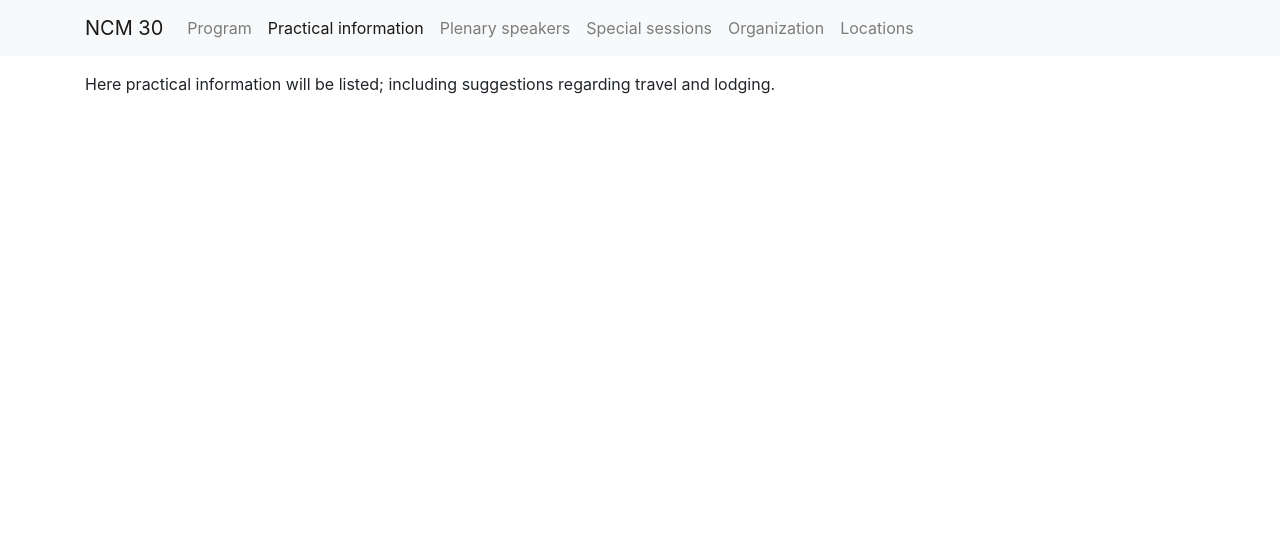
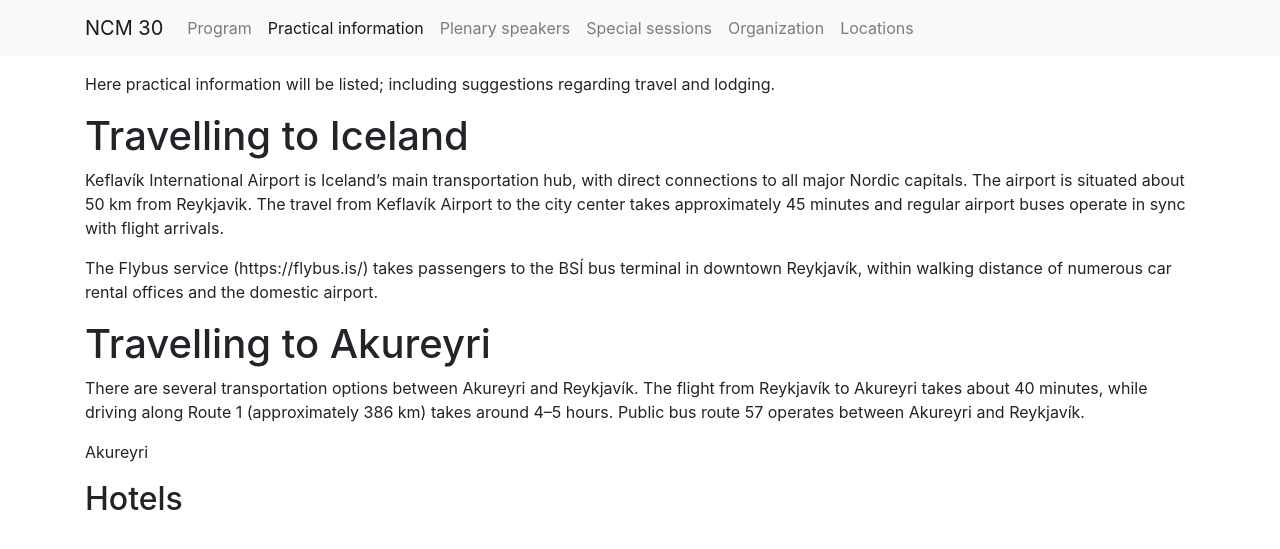
Before and after one commit to IslenskaStaerdfraedafelagid/ncm30-website, a Jekyll site: the page built from info/index.md, in a window 1280 px wide. Shown: the top 549 px of the page. Built offline with Jekyll 4.4.1, drawn with Linux system fonts in a browser that asks for light colours.

Commit message:
Update index.md

```diff
--- a/info/index.md
+++ b/info/index.md
@@ -3,3 +3,19 @@ layout: default
 ---
 
 Here practical information will be listed; including suggestions regarding travel and lodging.
+
+# Travelling to Iceland
+
+Keflavík International Airport is Iceland's main transportation hub, with direct connections to all major Nordic capitals.
+The airport is situated about 50 km from Reykjavik. The travel from Keflavík Airport to the city center takes approximately 45 minutes and regular airport buses operate in sync with flight arrivals.
+
+The Flybus service (https://flybus.is/) takes passengers to the BSÍ bus terminal in downtown Reykjavík, within walking distance of numerous car rental offices and the domestic airport.
+
+
+# Travelling to Akureyri
+
+There are several transportation options between Akureyri and Reykjavík. The flight from Reykjavík to Akureyri takes about 40 minutes, while driving along Route 1 (approximately 386 km) takes around 4–5 hours. Public bus route 57 operates between Akureyri and Reykjavík.
+
+Akureyri
+
+## Hotels
```
